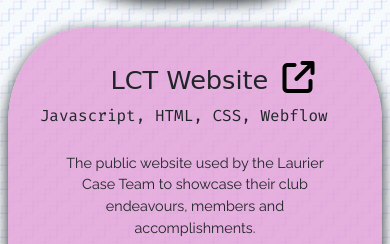
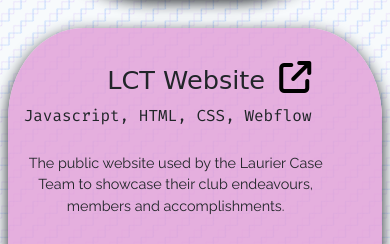
Before and after one commit to claire-shen/personal-website, a website: page index.html in a window 390 px wide. Shown: the part 1385-1629 px from the top of the page. Drawn offline with nearby package versions, Linux system fonts and the light colour scheme; grey boxes are pictures that could not be loaded; a web font is replaced by a local one.

Commit message:
margin change

```diff
--- a/style.css
+++ b/style.css
@@ -439,7 +439,7 @@
     }
 
     .languageslw {
-        margin-left: 0%;
+        margin-left: -10%;
         margin-right: 7%;
     }
 
@@ -580,11 +580,11 @@
 
     .sptextlw{
         margin-right: 7%;
-        margin-left: 7%;
+        margin-left: -5%;
     }
 
     .lwtitle {
-        margin-left: -20%;
+        margin-left: -25%;
     }
 
     .cfdemo{
```
